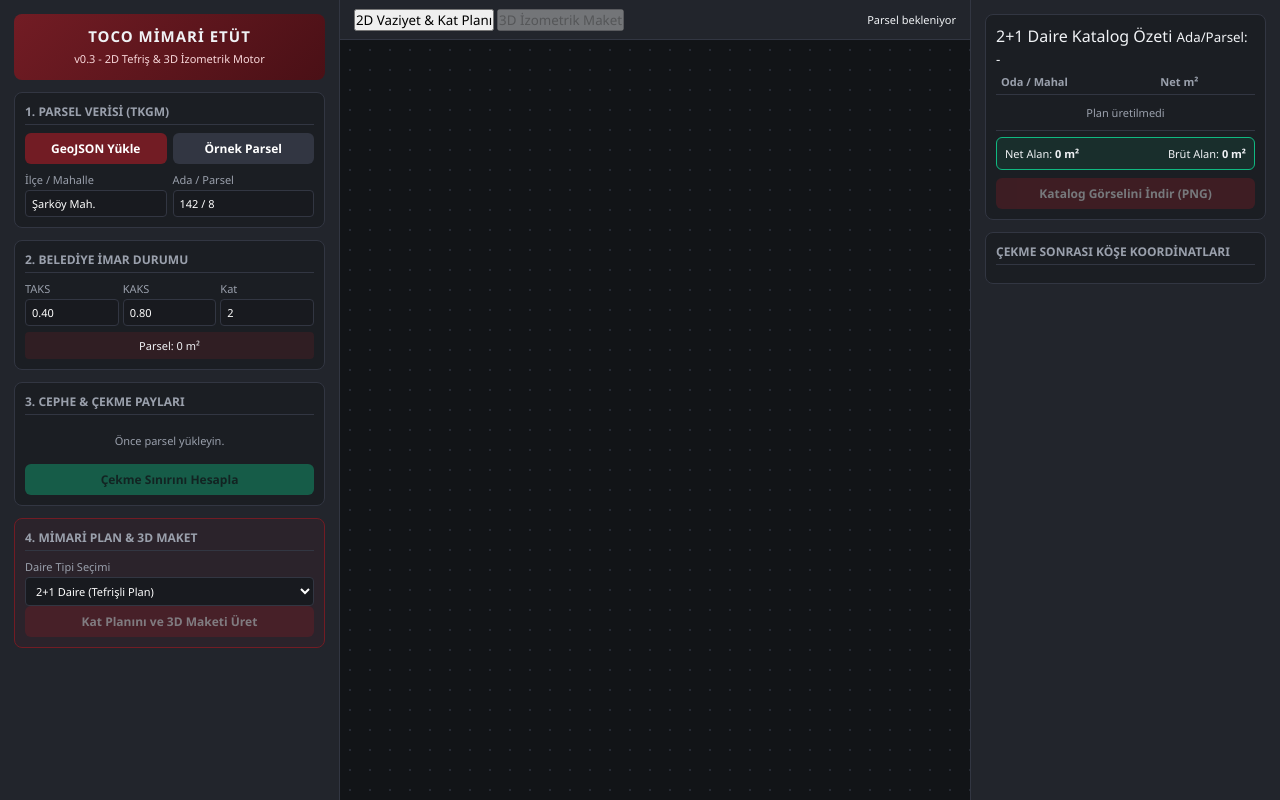
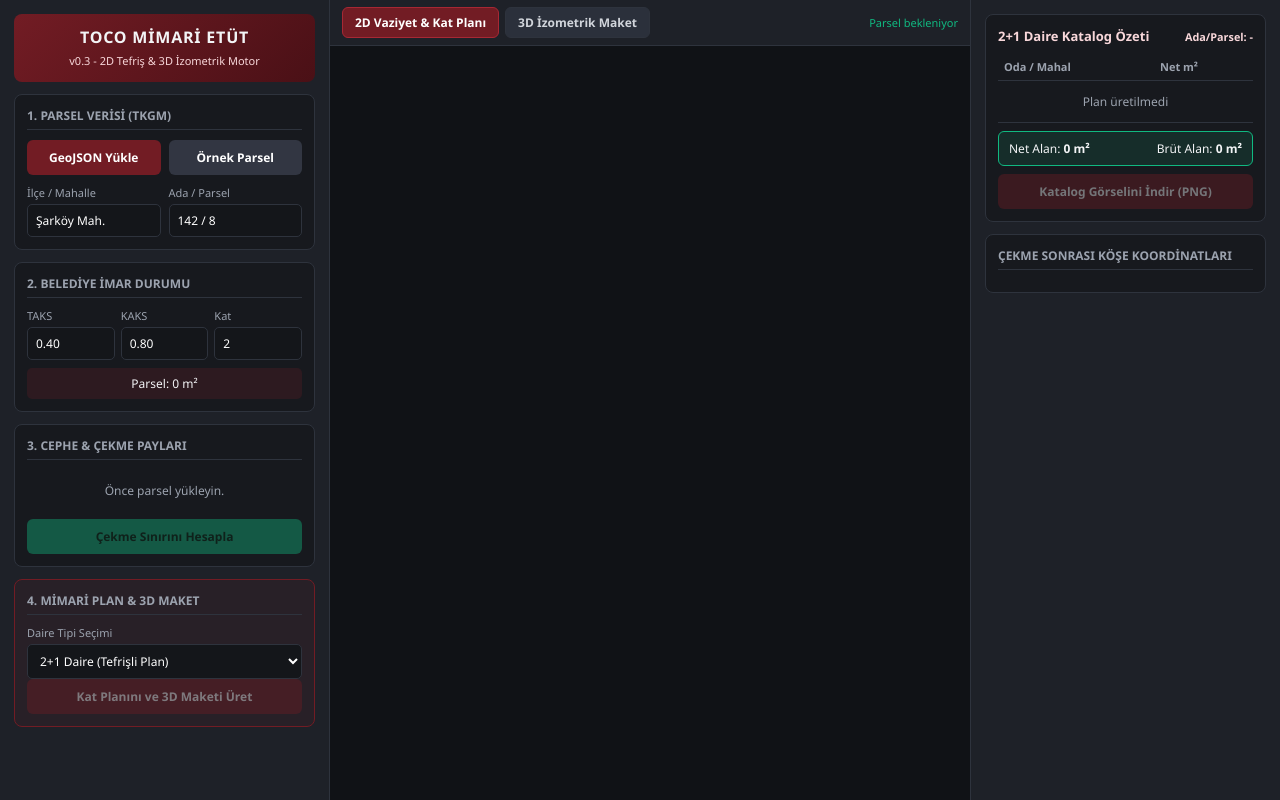
Before and after one commit to emrglstack/arsa-proje-motoru, a plain HTML site: page index.html in a window 1280 px wide. Drawn offline with nearby package versions, Linux system fonts and the light colour scheme.

Commit message:
Update style.css

```diff
--- a/style.css
+++ b/style.css
@@ -1,62 +1,192 @@
 :root {
-    --primary: #721c24; /* Vişne kırmızı kurumsal ton */
+    --primary: #721c24;
     --primary-dark: #4a1016;
-    --bg-dark: #181a1f;
-    --panel-bg: #22252c;
-    --border: #323642;
-    --text-main: #f0f2f5;
-    --text-muted: #9aa0ac;
+    --bg-dark: #14161a;
+    --panel-bg: #1e2128;
+    --border: #2e333d;
+    --text-main: #f3f4f6;
+    --text-muted: #9ca3af;
     --accent: #10b981;
-    --road-color: #3b82f6;
-    --neighbor-color: #f59e0b;
 }
 
-* { box-sizing: border-box; margin: 0; padding: 0; font-family: 'Segoe UI', sans-serif; }
-body { background-color: var(--bg-dark); color: var(--text-main); height: 100vh; overflow: hidden; }
+* { box-sizing: border-box; margin: 0; padding: 0; font-family: 'Segoe UI', system-ui, sans-serif; }
+body { background-color: var(--bg-dark); color: var(--text-main); }
 
-.app-container { display: grid; grid-template-columns: 340px 1fr 310px; height: 100vh; }
-.sidebar, .right-panel { background-color: var(--panel-bg); border-right: 1px solid var(--border); padding: 14px; overflow-y: auto; display: flex; flex-direction: column; gap: 12px; }
+.app-container {
+    display: grid;
+    grid-template-columns: 330px 1fr 310px;
+    height: 100vh;
+    overflow: hidden;
+}
+
+/* Mobil ve Tablet Uyumluluğu (Telefonda sıkışmayı önler) */
+@media (max-width: 960px) {
+    .app-container {
+        display: flex;
+        flex-direction: column;
+        height: auto;
+        overflow-y: auto;
+    }
+    .canvas-area {
+        height: 460px;
+        order: -1; /* Çizim alanını telefonda en üstte gösterir */
+        border-bottom: 2px solid var(--primary);
+    }
+    .sidebar, .right-panel {
+        border: none;
+        width: 100%;
+        overflow: visible;
+    }
+}
+
+.sidebar, .right-panel {
+    background-color: var(--panel-bg);
+    border-right: 1px solid var(--border);
+    padding: 14px;
+    overflow-y: auto;
+    display: flex;
+    flex-direction: column;
+    gap: 12px;
+}
 .right-panel { border-right: none; border-left: 1px solid var(--border); }
 
-.brand-header { background: linear-gradient(135deg, var(--primary), var(--primary-dark)); padding: 12px; border-radius: 8px; text-align: center; }
-.brand-header h1 { font-size: 15px; letter-spacing: 1px; }
+.brand-header {
+    background: linear-gradient(135deg, var(--primary), var(--primary-dark));
+    padding: 12px;
+    border-radius: 8px;
+    text-align: center;
+}
+.brand-header h1 { font-size: 16px; letter-spacing: 0.8px; }
 .brand-header .version { font-size: 11px; color: #f8d7da; }
 
-.panel-box { background: rgba(0, 0, 0, 0.2); border: 1px solid var(--border); border-radius: 8px; padding: 10px; }
-.highlight-box { border-color: var(--primary); background: rgba(114, 28, 36, 0.1); }
-.panel-box h2 { font-size: 12px; text-transform: uppercase; color: var(--text-muted); margin-bottom: 8px; border-bottom: 1px solid var(--border); padding-bottom: 4px; }
+.panel-box {
+    background: rgba(0, 0, 0, 0.25);
+    border: 1px solid var(--border);
+    border-radius: 8px;
+    padding: 12px;
+}
+.highlight-box { border-color: var(--primary); background: rgba(114, 28, 36, 0.12); }
+.panel-box h2 {
+    font-size: 12px;
+    text-transform: uppercase;
+    color: var(--text-muted);
+    margin-bottom: 10px;
+    border-bottom: 1px solid var(--border);
+    padding-bottom: 5px;
+}
 
-.file-upload { display: flex; gap: 6px; margin-bottom: 8px; }
-.btn { padding: 7px 10px; border: none; border-radius: 6px; font-size: 12px; font-weight: 600; cursor: pointer; text-align: center; transition: 0.2s; }
+.file-upload { display: flex; gap: 8px; margin-bottom: 10px; }
+.btn {
+    padding: 9px 12px;
+    border: none;
+    border-radius: 6px;
+    font-size: 12px;
+    font-weight: 600;
+    cursor: pointer;
+    text-align: center;
+    transition: 0.2s;
+}
 .btn:disabled { opacity: 0.4; cursor: not-allowed; }
 .btn-primary { background: var(--primary); color: white; flex: 1; }
 .btn-secondary { background: #323642; color: white; flex: 1; }
-.btn-accent { background: var(--accent); color: #062e22; margin-top: 6px; }
+.btn-accent { background: var(--accent); color: #052e16; margin-top: 8px; }
 .full-width { width: 100%; }
 
-.grid-2 { display: grid; grid-template-columns: 1fr 1fr; gap: 6px; }
-.grid-3 { display: grid; grid-template-columns: 1fr 1fr 1fr; gap: 4px; }
-.input-group label { display: block; font-size: 11px; color: var(--text-muted); margin-bottom: 3px; }
-.input-group input, .input-group select, .edge-item select, .edge-item input { width: 100%; background: var(--bg-dark); border: 1px solid var(--border); color: white; padding: 5px 6px; border-radius: 4px; font-size: 11px; }
+.grid-2 { display: grid; grid-template-columns: 1fr 1fr; gap: 8px; }
+.grid-3 { display: grid; grid-template-columns: 1fr 1fr 1fr; gap: 6px; }
+.input-group label { display: block; font-size: 11px; color: var(--text-muted); margin-bottom: 4px; }
+.input-group input, .input-group select, .edge-item select, .edge-item input {
+    width: 100%;
+    background: var(--bg-dark);
+    border: 1px solid var(--border);
+    color: white;
+    padding: 7px 8px;
+    border-radius: 5px;
+    font-size: 12px;
+}
 
-.summary-strip { margin-top: 6px; padding: 6px; background: rgba(114, 28, 36, 0.25); border-radius: 4px; font-size: 11px; text-align: center; }
-.edges-list { display: flex; flex-direction: column; gap: 6px; max-height: 160px; overflow-y: auto; }
-.edge-item { background: var(--bg-dark); padding: 6px; border-radius: 6px; border: 1px solid var(--border); display: grid; grid-template-columns: 55px 1fr 55px; gap: 4px; align-items: center; font-size: 11px; }
+.summary-strip {
+    margin-top: 8px;
+    padding: 7px;
+    background: rgba(114, 28, 36, 0.25);
+    border-radius: 5px;
+    font-size: 12px;
+    text-align: center;
+}
 
-.canvas-area { display: flex; flex-direction: column; background: #121417; background-image: radial-gradient(#262a34 1px, transparent 1px); background-size: 20px 20px; }
-.canvas-toolbar { height: 40px; background: var(--panel-bg); border-bottom: 1px solid var(--border); padding: 0 14px; display: flex; justify-content: space-between; align-items: center; font-size: 11px; }
-.legend { display: flex; gap: 12px; }
-.dot { display: inline-block; width: 9px; height: 9px; border-radius: 2px; margin-right: 3px; }
-.dot.parsel { background: #ffffff; }
-.dot.yol { background: var(--road-color); }
-.dot.bina { background: var(--accent); }
-.canvas-wrapper { flex: 1; position: relative; }
+.edges-list { display: flex; flex-direction: column; gap: 6px; max-height: 180px; overflow-y: auto; }
+.edge-item {
+    background: var(--bg-dark);
+    padding: 7px;
+    border-radius: 6px;
+    border: 1px solid var(--border);
+    display: grid;
+    grid-template-columns: 55px 1fr 55px;
+    gap: 6px;
+    align-items: center;
+    font-size: 11px;
+}
+
+.canvas-area {
+    display: flex;
+    flex-direction: column;
+    background: #101216;
+    position: relative;
+}
+.canvas-toolbar {
+    min-height: 46px;
+    background: var(--panel-bg);
+    border-bottom: 1px solid var(--border);
+    padding: 6px 12px;
+    display: flex;
+    justify-content: space-between;
+    align-items: center;
+    flex-wrap: wrap;
+    gap: 8px;
+}
+.view-switcher { display: flex; gap: 6px; }
+.mode-btn {
+    background: #2b303b;
+    color: #d1d5db;
+    border: 1px solid var(--border);
+    padding: 6px 12px;
+    border-radius: 6px;
+    font-size: 12px;
+    font-weight: 600;
+    cursor: pointer;
+}
+.mode-btn.active {
+    background: var(--primary);
+    color: white;
+    border-color: #a72834;
+}
+.status-badge { font-size: 11px; color: var(--accent); }
+
+.canvas-wrapper { flex: 1; position: relative; overflow: hidden; }
 canvas { width: 100%; height: 100%; display: block; }
 
-.table-container { max-height: 200px; overflow-y: auto; margin-bottom: 6px; }
+.catalog-header {
+    display: flex;
+    justify-content: space-between;
+    align-items: center;
+    margin-bottom: 8px;
+    font-weight: 700;
+    font-size: 13px;
+    color: #f8d7da;
+}
+.table-container { max-height: 210px; overflow-y: auto; margin-bottom: 8px; }
 .small-table { max-height: 140px; }
-table { width: 100%; border-collapse: collapse; font-size: 11px; }
-th, td { padding: 5px; border-bottom: 1px solid var(--border); text-align: left; }
-th { color: var(--text-muted); }
-.empty-msg { color: var(--text-muted); font-size: 11px; text-align: center; padding: 10px; }
-.area-summary { background: rgba(16, 185, 129, 0.1); border: 1px solid var(--accent); padding: 8px; border-radius: 6px; font-size: 11px; display: flex; justify-content: space-between; }
+table { width: 100%; border-collapse: collapse; font-size: 12px; }
+th, td { padding: 6px; border-bottom: 1px solid var(--border); text-align: left; }
+th { color: var(--text-muted); font-size: 11px; }
+.empty-msg { color: var(--text-muted); font-size: 12px; text-align: center; padding: 12px; }
+
+.area-summary {
+    background: rgba(16, 185, 129, 0.12);
+    border: 1px solid var(--accent);
+    padding: 8px 10px;
+    border-radius: 6px;
+    font-size: 12px;
+    display: flex;
+    justify-content: space-between;
+}
```
